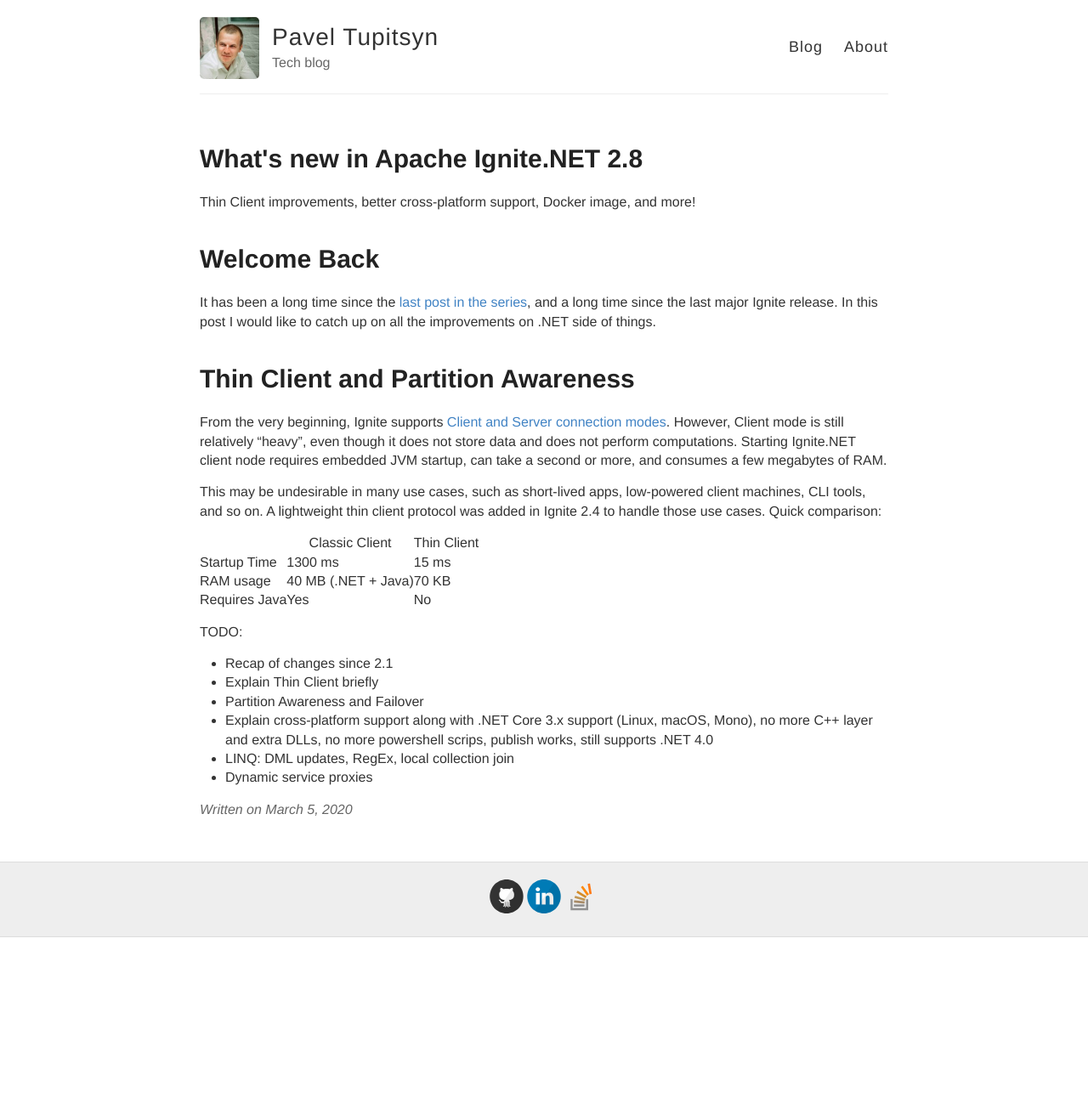
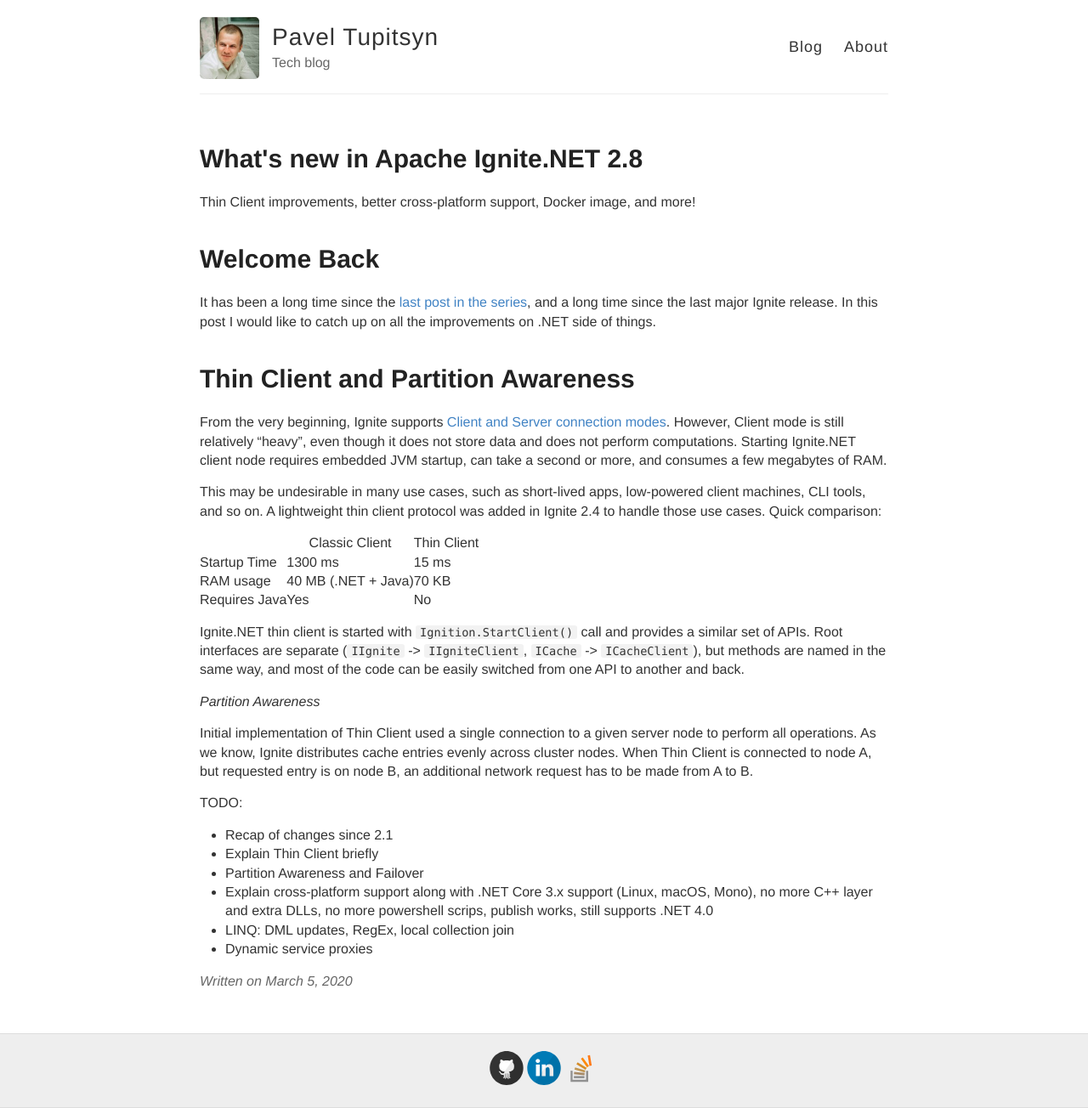
Before and after one commit to ptupitsyn/ptupitsyn.github.io, a Jekyll site: the page built from _posts/2020-03-05-Whats-New-In-Ignite-Net-2.8.md, in a window 1280 px wide. Shown: the whole page at 85% size. Built offline with Jekyll 4.4.1, drawn with Linux system fonts in a browser that asks for light colours; comment, search, counter and statistics services are not loaded; before the commit the page ends 1103 px from its top, so only the background shows below that.

Commit message:
Partition Awareness wip

```diff
--- a/_posts/2020-03-05-Whats-New-In-Ignite-Net-2.8.md
+++ b/_posts/2020-03-05-Whats-New-In-Ignite-Net-2.8.md
@@ -22,6 +22,12 @@
 | RAM usage     | 40 MB (.NET + Java) | 70 KB       |
 | Requires Java | Yes                 | No          |
 
+Ignite.NET thin client is started with `Ignition.StartClient()` call and provides a similar set of APIs. Root interfaces are separate (`IIgnite` -> `IIgniteClient`, `ICache` -> `ICacheClient`), but methods are named in the same way, and most of the code can be easily switched from one API to another and back.
+
+*Partition Awareness*
+
+Initial implementation of Thin Client used a single connection to a given server node to perform all operations. As we know, Ignite distributes cache entries evenly across cluster nodes. When Thin Client is connected to node A, but requested entry is on node B, an additional network request has to be made from A to B.
+
 
 
 
```
